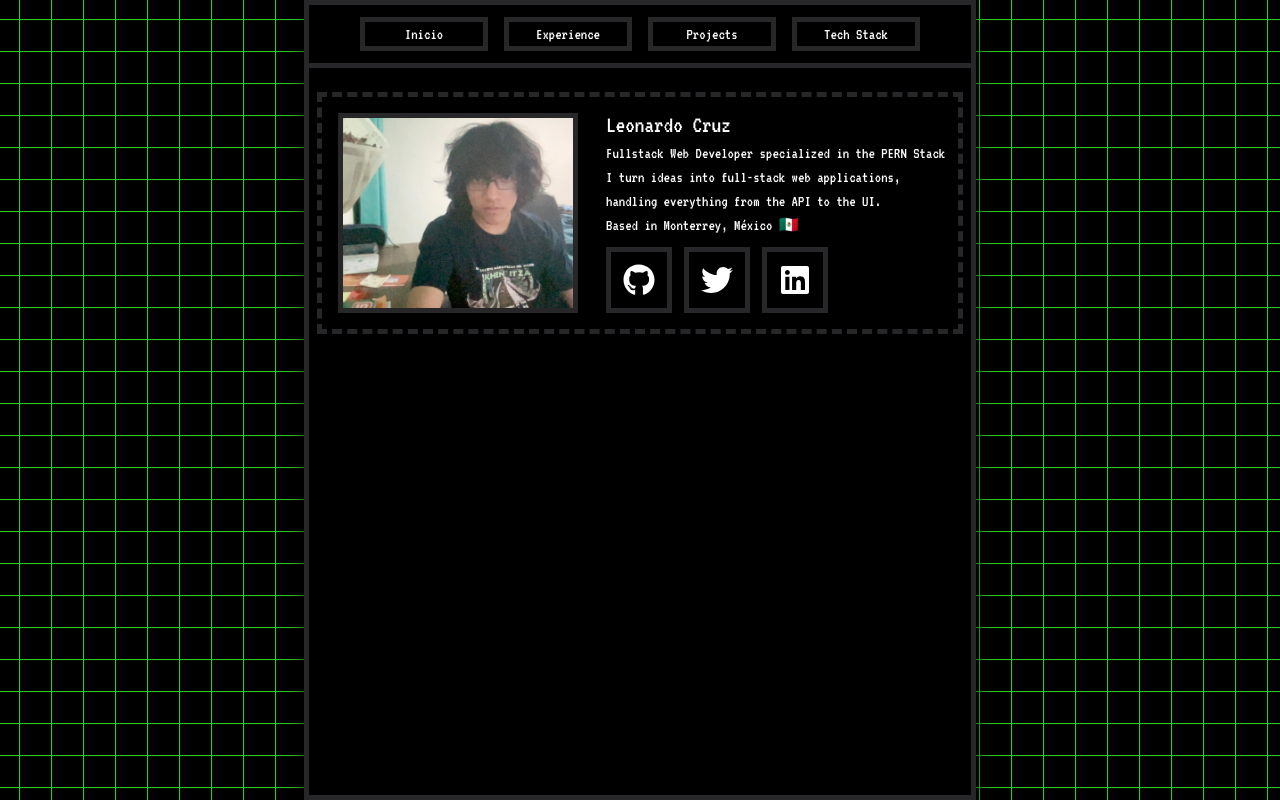
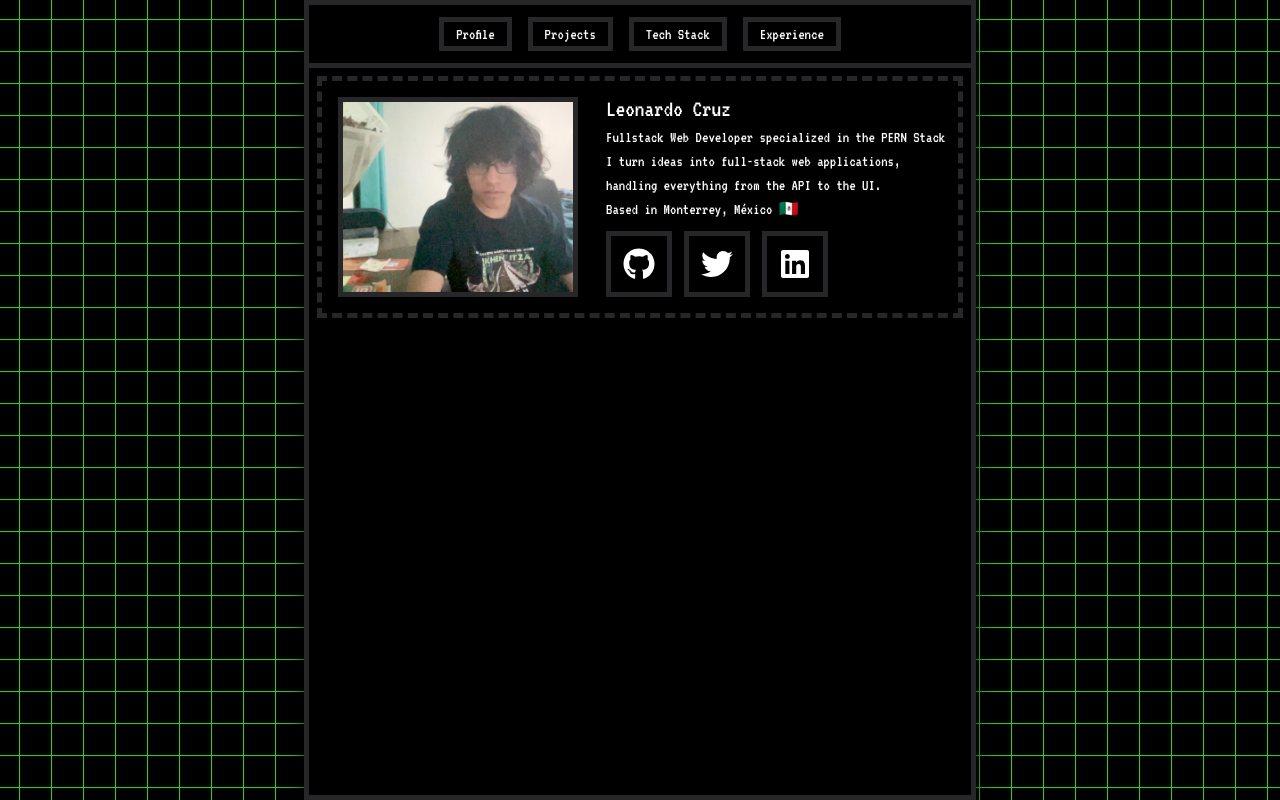
Before and after one commit to Kiddvverde/PortafolioWeb, a React (Vite) app: page / in a window 1280 px wide. Built offline with nearby package versions, Linux system fonts and the light colour scheme.

Commit message:
Add all portfolio sections, minor code legibility changes & minor folder structure changes

```diff
--- a/src/App.jsx
+++ b/src/App.jsx
@@ -1,16 +1,26 @@
-import './styles/index.css'
+import { useState } from "react";
+import "./styles/index.css"
 
 // Componentes jeje :)
 import Navbar from "./components/Navbar"
-import ProfileCard from "./components/ProfileCard"
+import ProfileSection from "./components/sections/ProfileSection"
+import ProjectsSection from "./components/sections/ProjectsSection";
+import TechStackSection from "./components/sections/TechStackSection";
+import ExperienceSection from "./components/sections/ExperienceSection";
 
 function App() {
+  const [section, setSection] = useState("profile");
+
   return (
     <>
       <div className="min-h-screen bg-pattern bg-black">
         <div className="max-w-2xl mx-auto bg-black border-5 border-zinc-800 min-h-screen shadow-xl/100">
-          <Navbar />
-          <ProfileCard />
+          <Navbar onSelectSection={setSection}/>
+
+          {section === "profile" && <ProfileSection />}
+          {section === "projects" && <ProjectsSection />}
+          {section === "techstack" && <TechStackSection />}
+          {section === "experience" && <ExperienceSection />}
         </div>
       </div>
     </>
--- a/src/components/Navbar.jsx
+++ b/src/components/Navbar.jsx
@@ -1,10 +1,18 @@
-function Navbar() {
+function Navbar({ onSelectSection }) {
     return(
         <nav className="flex justify-center gap-4 px-4 py-3 border-b-5 border-zinc-800">
-            <button className="text-white bg-black border-5 border-zinc-800 w-32 font-pixel">Inicio</button>
-            <button className="text-white bg-black border-5 border-zinc-800 w-32 font-pixel">Experience</button>
-            <button className="text-white bg-black border-5 border-zinc-800 w-32 font-pixel">Projects</button>
-            <button className="text-white bg-black border-5 border-zinc-800 w-32 font-pixel">Tech Stack</button>
+            <button onClick={() => onSelectSection("profile")} className="text-white bg-black border-5 border-zinc-800 w-max pl-3 pr-3 font-pixel cursor-pointer">
+                Profile
+            </button>
+            <button onClick={() => onSelectSection("projects")} className="text-white bg-black border-5 border-zinc-800 w-max pl-3 pr-3 font-pixel cursor-pointer">
+                Projects
+            </button>
+            <button onClick={() => onSelectSection("techstack")} className="text-white bg-black border-5 border-zinc-800 w-max pl-3 pr-3 font-pixel cursor-pointer">
+                Tech Stack
+            </button>
+            <button onClick={() => onSelectSection("experience")} className="text-white bg-black border-5 border-zinc-800 w-max pl-3 pr-3 font-pixel cursor-pointer">
+                Experience
+            </button>
         </nav>
     )
 }
--- /dev/null
+++ b/src/components/sections/ExperienceSection.jsx
@@ -0,0 +1,9 @@
+function ExperienceSection() {
+    return (
+        <section className="flex items-start w-max-xl h-max bg-black border-5 border-dashed border-zinc-800 mx-auto mt-2 ml-2 mr-2">
+            <h1 className="text-white">Experience section test h1</h1>
+        </section>
+    )
+}
+
+export default ExperienceSection
--- a/src/components/ProfileCard.jsx
+++ b/src/components/sections/ProfileSection.jsx
@@ -1,8 +1,8 @@
 import { FaGithub, FaTwitter, FaLinkedin } from "react-icons/fa"
 
-function ProfileCard() {
+function ProfileSection() {
     return (
-        <div className="flex items-start w-max-xl h-max bg-black border-5 border-dashed border-zinc-800 mx-auto mt-6 ml-2 mr-2">
+        <section className="flex items-start w-max-xl h-max bg-black border-5 border-dashed border-zinc-800 mx-auto mt-2 ml-2 mr-2">
             <img className="w-60 h-50 m-4 object-cover border-5 border-zinc-800" src="/leomacbookcamera.jpeg" alt="Leonardo"/>
             <div className="flex flex-col m-3">
                 <h1 className="text-white font-pixel text-2xl">Leonardo Cruz</h1>
@@ -15,8 +15,8 @@ function ProfileCard() {
                     <a href="" target="_blank" className="w-max border-5 border-zinc-800 mt-2.5 p-3 cursor-pointer block"><FaLinkedin size={32} color="white"/></a>
                 </div>
             </div>
-        </div>
+        </section>
     )
 }
 
-export default ProfileCard
+export default ProfileSection
--- /dev/null
+++ b/src/components/sections/ProjectsSection.jsx
@@ -0,0 +1,9 @@
+function ProjectsSection() {
+    return (
+        <section className="flex items-start w-max-xl h-max bg-black border-5 border-dashed border-zinc-800 mx-auto mt-2 ml-2 mr-2">
+            <h1 className="text-white">Projects secstion h1 test</h1>
+        </section>
+    )
+}
+
+export default ProjectsSection
--- /dev/null
+++ b/src/components/sections/TechStackSection.jsx
@@ -0,0 +1,9 @@
+function TechStackSection() {
+    return (
+        <section className="flex items-start w-max-xl h-max bg-black border-5 border-dashed border-zinc-800 mx-auto mt-2 ml-2 mr-2">
+            <h1 className="text-white">TechStack section test h1</h1>
+        </section>
+    )
+}
+
+export default TechStackSection
```
